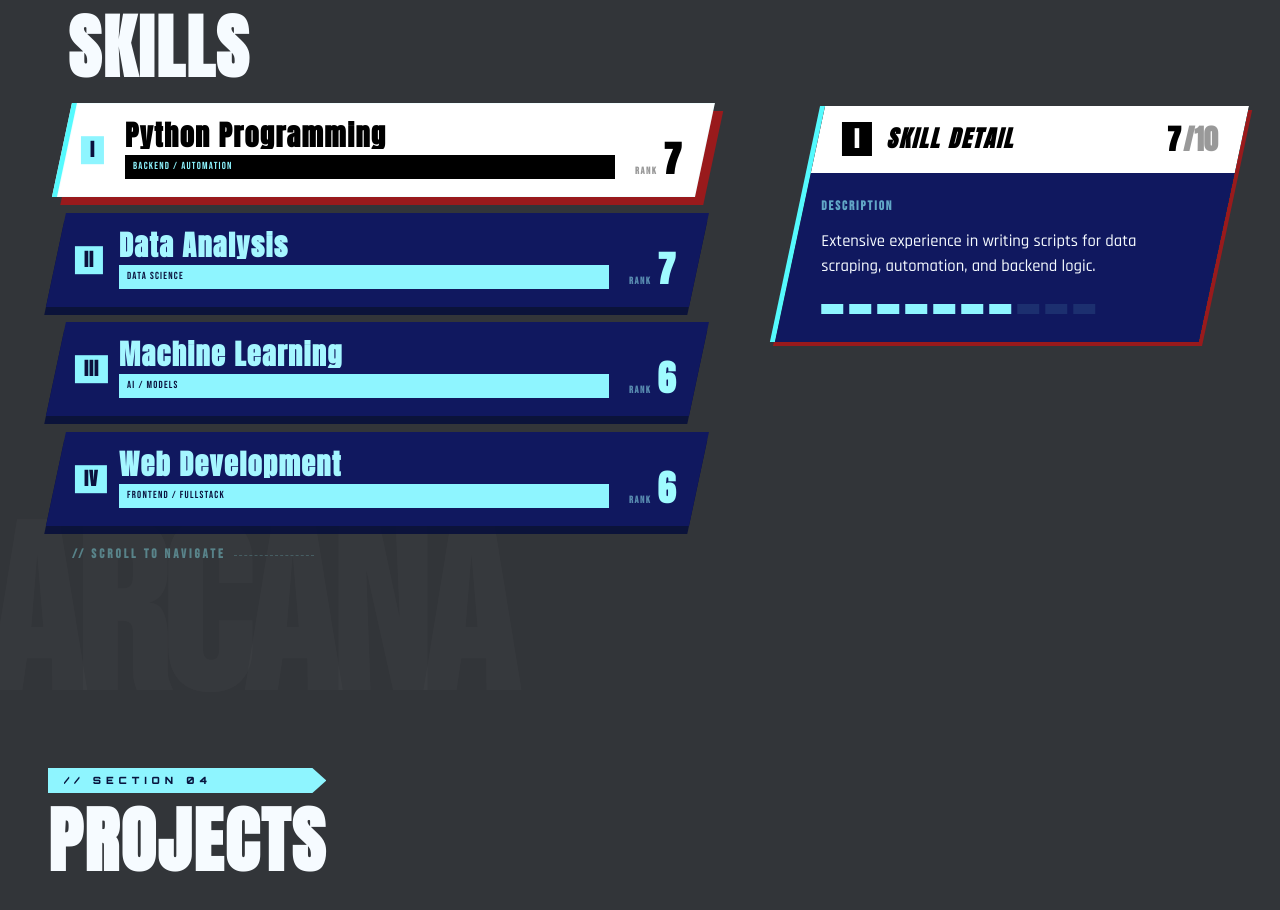
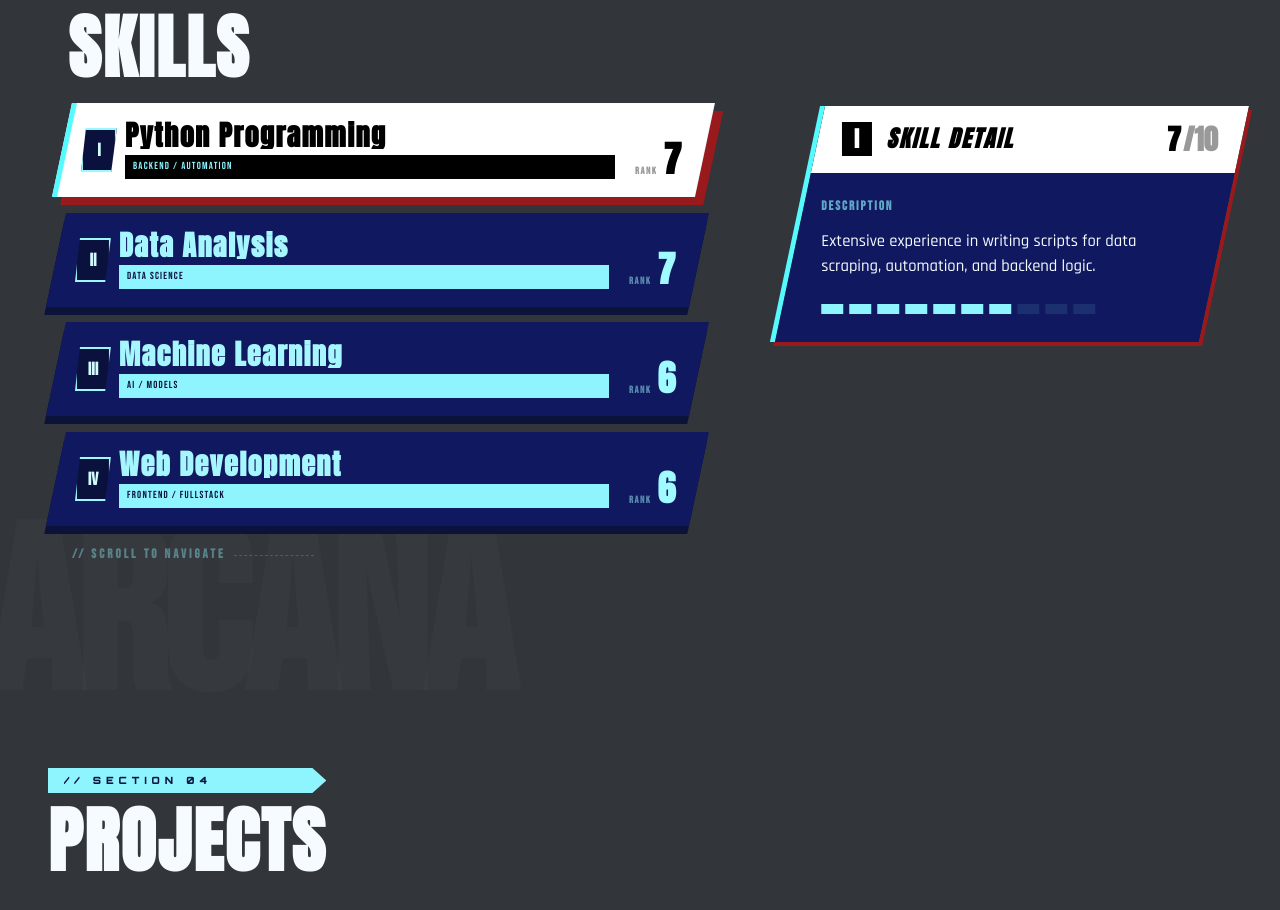
Before and after one commit to GusWid715/protofolio, a React (Vite) app: page / in a window 1280 px wide. Shown: the part 1680-2590 px from the top of the page. Built offline with nearby package versions, Linux system fonts and the light colour scheme.

Commit message:
feat: add S3_Skills section with interactive skewed cards and scroll navigation

```diff
--- a/src/components/sections/S3_Skills.tsx
+++ b/src/components/sections/S3_Skills.tsx
@@ -148,16 +148,19 @@ export function S3_Skills() {
                       left: 14,
                       top: '50%',
                       transform: `translateY(-50%) skewX(${-SKEW}deg)`,
-                      background: CYAN,
-                      color: NAVY_DEEP,
-                      padding: '3px 9px',
-                      fontFamily: "'Anton', sans-serif",
-                      fontSize: 18,
-                      lineHeight: 1.2,
-                      letterSpacing: '0.05em',
+                      width: 36,
+                      height: 44,
+                      background: '#0b113d',
+                      border: '2px solid #9cf7ff',
+                      clipPath: 'polygon(14% 0, 100% 0, 84% 100%, 0 100%)',
+                      display: 'flex',
+                      alignItems: 'center',
+                      justifyContent: 'center',
                     }}
                   >
-                    {skill.id}
+                    <span style={{ fontFamily: "'Bebas Neue', sans-serif", fontSize: 18, color: '#d2fdff' }}>
+                      {skill.id}
+                    </span>
                   </div>
 
                   {/* Inner content (counter-skew) */}
```
